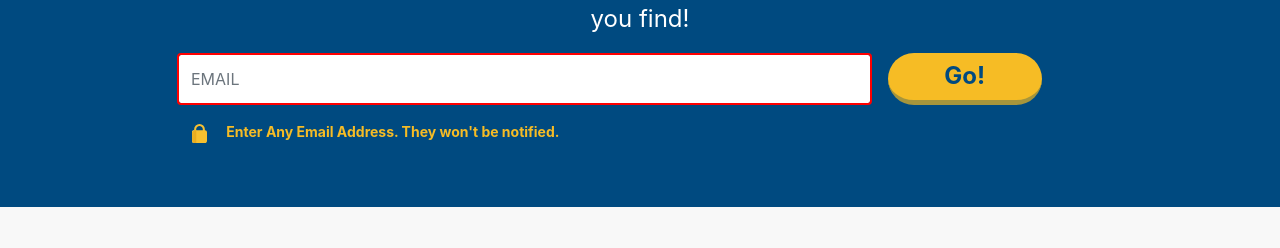
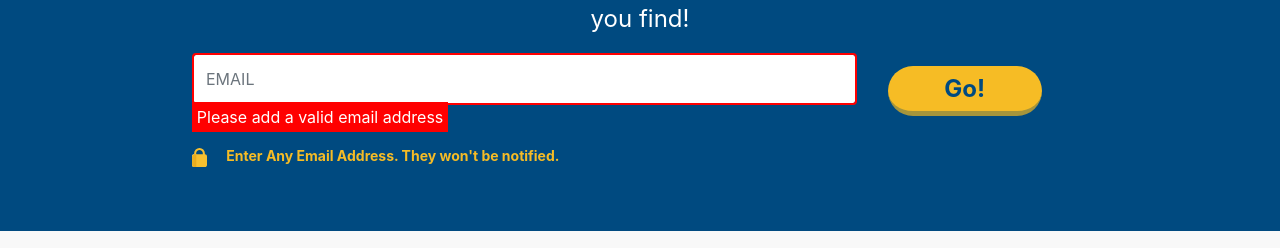
Before and after one commit to valevas6/testltv, a plain HTML site: page index.html in a window 1280 px wide. Both pictures are taken after a click on the link "Go!". Shown: the part 205-453 px from the top of the page. Drawn offline with nearby package versions, Linux system fonts and the light colour scheme.

Commit message:
add error input message.

```diff
--- a/css/main.scss
+++ b/css/main.scss
@@ -12,6 +12,17 @@ $gray-light: #999999;
 
 .gray-background {
   background-color: $gray-lighter;
+}
+
+.red-background {
+  background-color: red;
+  padding: 0.3rem;
+  color: white;
+
+  @media only screen and (max-width: 768px) {
+    margin-right: auto;
+    display: flex;
+  }
 }
 
 .margin-right {
--- a/index.html
+++ b/index.html
@@ -33,9 +33,11 @@
         <span class="text-yellow text-bold">Start Here</span>
         - Look up the owner's name, photos and online profiles. See what you find!
       </p>
-      <div class="row align-center margin-botton">
-        <input type="email" class="form-control input col-12 col-md-9" placeholder="EMAIL" id="email" aria-label="EMAIL" aria-describedby="basic-addon2">
-        <a id="submit" class="button-yellow col-12 col-md-2">Go!</a>
+      <div class="row margin-botton">
+        <div id="input-container" class=" col-12 col-md-9">
+          <input type="email" class="form-control input" placeholder="EMAIL" id="email" aria-label="EMAIL" aria-describedby="basic-addon2">
+        </div>
+        <a id="submit" class="button-yellow align-center col-12 col-md-2">Go!</a>
       </div>
       <p class="text-yellow space-botton-4x font-14 text-bold">
         <span><img class="margin-right" src="assets/lock.svg" alt="Lock"></span>
--- a/js/app.js
+++ b/js/app.js
@@ -11,5 +11,14 @@ button.addEventListener("click", function() {
     window.location=`response.html?mail=${email.value}`;
   } else {
     document.getElementById("email").classList.add("email-error");
+    errorInput()
   }
 });
+
+// Create error input message.
+function errorInput() {
+  let span = document.createElement('span');
+  span.className = "red-background";
+  span.innerHTML = 'Please add a valid email address';
+  document.getElementById("input-container").append(span);
+}
--- a/js/response.js
+++ b/js/response.js
@@ -23,6 +23,7 @@ button.addEventListener("click", function() {
     loadApiInfo(email.value);
   } else {
     document.getElementById("email").classList.add("email-error");
+    errorInput();
   }
 });
 
@@ -83,3 +84,11 @@ function addInfoBox(data) {
     document.getElementById("resRelatives").appendChild(item);
   });
 }
+
+// Create error input message.
+function errorInput() {
+  let span = document.createElement('span');
+  span.className = "red-background";
+  span.innerHTML = 'Please add a valid email address';
+  document.getElementById("input-container").append(span);
+}
```
Also changed, not shown: response.html (+5 -3 lines), css/main.css, 1 other file.
